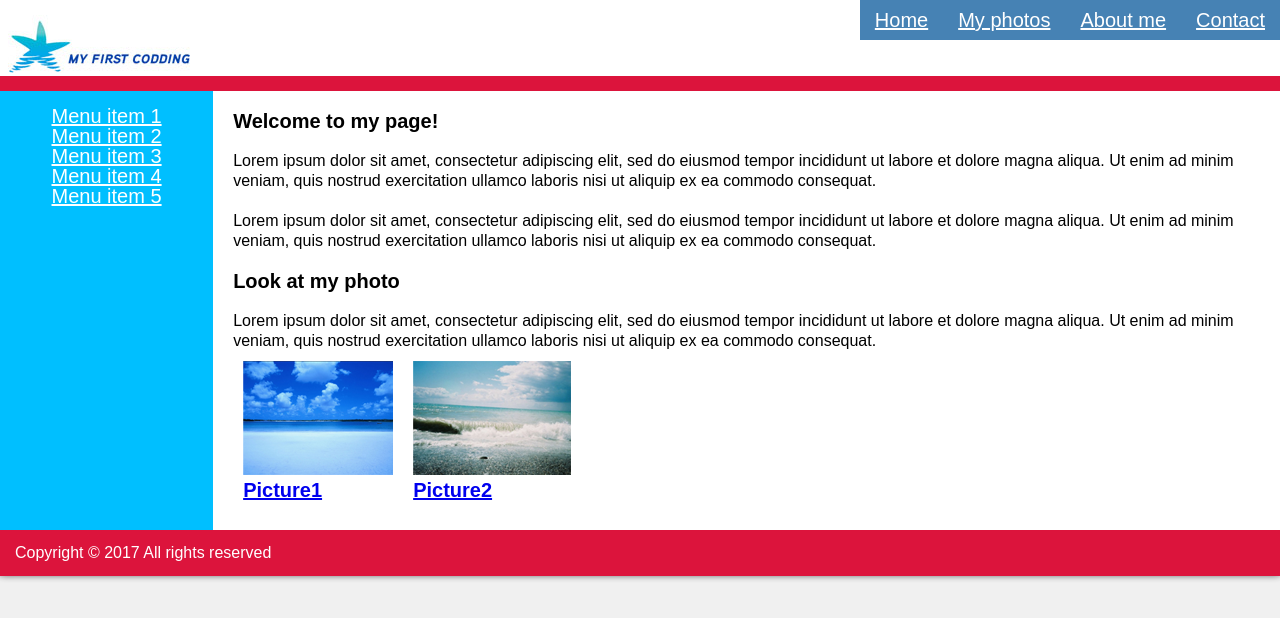
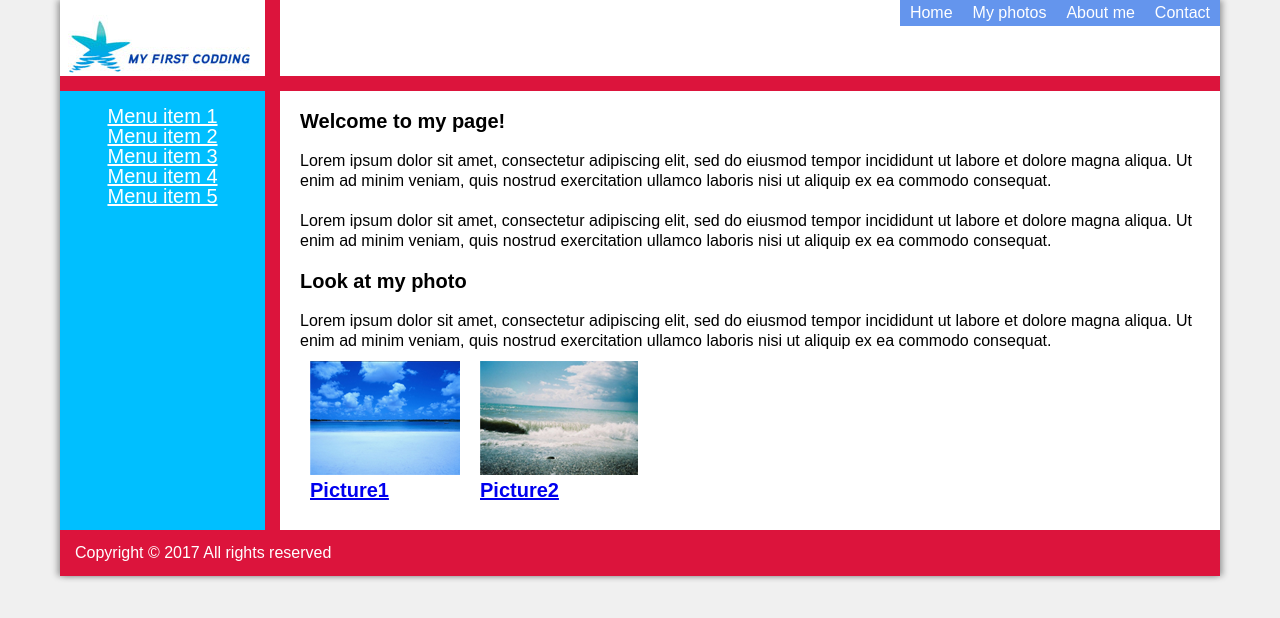
Before and after one commit to aleksandra-zagorovskaya/homework9, a plain HTML site: page index.html in a window 1280 px wide. Drawn offline with Linux system fonts and the light colour scheme.

Commit message:
version4

```diff
--- a/css/main.css
+++ b/css/main.css
@@ -1,51 +1,56 @@
+* {
+    -webkit-box-sizing: border-box;
+    -moz-box-sizing: border-box;
+    box-sizing: border-box;
+    padding: 0;
+    margin: 0;
+}
 body {
     background-color: #f0f0f0;
-    font-family: Arial;
+    font-family: Arial, sans-serif;
+    padding: 0 60px;
 }
 main {
     background-color: white;
     margin: 0 auto;
     box-shadow: 3px 0 6px rgba(0,0,0,0.3), -3px 0 6px rgba(0,0,0,0.3);
 }
+header, .page {
+    display: flex;
+}
 header {
+    border-bottom: 15px solid #DC143C;
+}
+.menu-inline {
     display: flex;
-    border-bottom: 15px solid #DC143C;;
+    float: right;
 }
-.top-menu {
-    text-align: right;
+header .menu-inline > li {
+    display: block;
+    padding: 5px 10px;
+    background-color: cornflowerblue;
 }
-header ul {
-    display: inline-block;
+header li a {
+    color: white;
+    text-decoration: none;
 }
-.top-menu ul li {
-    padding: 10px 15px;
-    background-color: #4682B4;
-    float: left;
-}
-.top-menu ul a {
-    color: white;
-    font-size: 20px;
-}
-.top-menu li:hover {
+.menu-inline > li:hover {
     background-color: #DC143C;
 }
-/*.logo {
-    padding-left: 10px;
-}*/
+.submenu {
+    display: none;
+}
+.menu-inline li:hover .submenu {
+    display: block;
+    background-color: cornflowerblue;
+}
 .top-menu, .content {
     width: calc(100% - 220px);
 }
-.content {
-    padding: 20px;
-    line-height: 20px;
-}
 .logo, aside {
     width: 220px;
-    /*border-right: 15px solid #DC143C;*/
+    border-right: 15px solid #DC143C;
     padding-top: 15px;
-}
-header, .page {
-    display: flex;
 }
 aside {
     background-color: deepskyblue;
@@ -54,6 +59,10 @@ aside {
 }
 aside ul a {
     color: white;
+}
+.content {
+    padding: 20px;
+    line-height: 20px;
 }
 figure {
     float: left;
@@ -68,10 +77,3 @@ footer {
     color: white;
     padding: 15px;
 }
-.submenu {
-    display: none;
-    background-color: black;
-}
-.top-menu li:hover .submenu {
-    display: block;
-}
--- a/index.html
+++ b/index.html
@@ -13,7 +13,7 @@
                 <img src="images/logo.jpg" alt="pic">
             </div>
              <div class="top-menu">
-                 <ul>
+                 <ul class="menu-inline">
                      <li><a href="#">Home</a>
                         <ol class="submenu">
                              <li><a href=#>1</a></li>
@@ -53,11 +53,11 @@
                         labore et dolore magna aliqua. Ut enim ad minim veniam, quis nostrud exercitation ullamco
                         laboris nisi ut aliquip ex ea commodo consequat.</p>
                     <figure>
-                        <img src="images/pic1.png">
+                        <img src="images/pic1.png" alt="pic-1">
                         <figcaption><a href="#">Picture1</a></figcaption>
                     </figure>
                     <figure>
-                        <img src="images/pic2.png">
+                        <img src="images/pic2.png" alt="pic-2">
                         <figcaption><a href="#">Picture2</a></figcaption>
                     </figure>
                 </article>
```
Also changed, not shown: images/ocean - 1.png (added).
